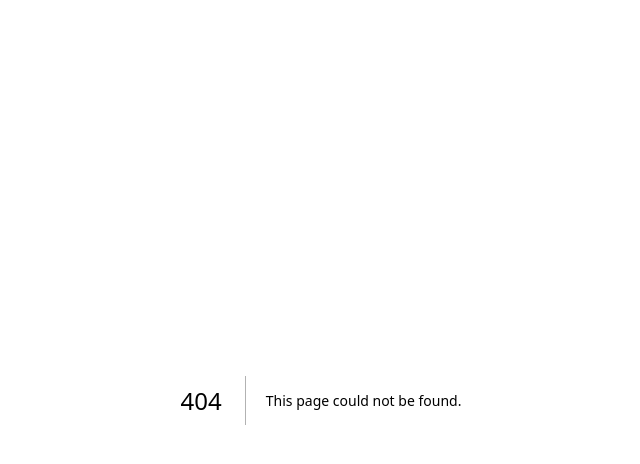
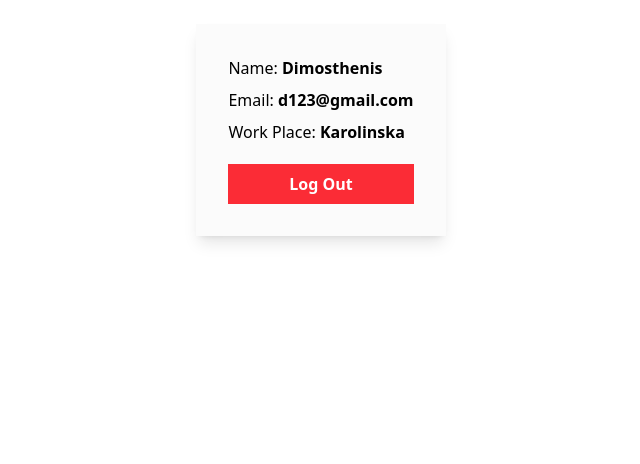
Before and after one commit to Albatraoz12/workapp, a Next.js app: page /dashboard in a window 1280 px wide. Before the commit this address had no page. Shown: the top 464 px of the page, without its empty margins (319-959 px from the left). Built offline with nearby package versions, Linux system fonts and the light colour scheme.

Commit message:
create a dashboard component with design

```diff
--- /dev/null
+++ b/app/components/UserInfo.tsx
@@ -0,0 +1,24 @@
+import React from "react";
+
+const UserInfo = () => {
+  return (
+    <div className="grid place-items-center h-sscreen">
+      <div className="shadow-lg p-8 bg-zinc-300/10 flex flex-col gap-2 my-6">
+        <div>
+          Name: <span className="font-bold">Dimosthenis</span>
+        </div>
+        <div>
+          Email: <span className="font-bold">d123@gmail.com</span>
+        </div>
+        <div>
+          Work Place: <span className="font-bold">Karolinska</span>
+        </div>
+        <button className="bg-red-500 text-white font-bold px-6 py-2 mt-3 cursor-pointer">
+          Log Out
+        </button>
+      </div>
+    </div>
+  );
+};
+
+export default UserInfo;
--- /dev/null
+++ b/app/dashboard/page.tsx
@@ -0,0 +1,8 @@
+import React from "react";
+import UserInfo from "../components/UserInfo";
+
+const page = () => {
+  return <UserInfo />;
+};
+
+export default page;
```
